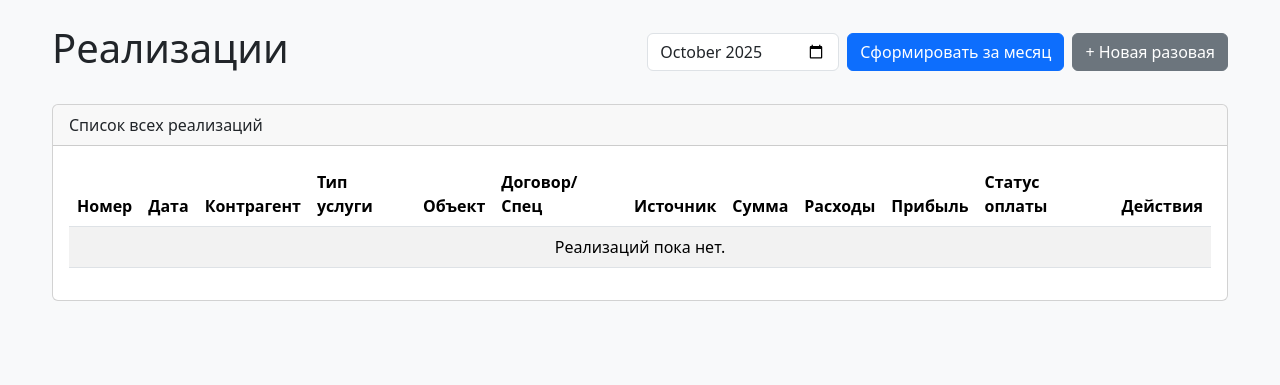
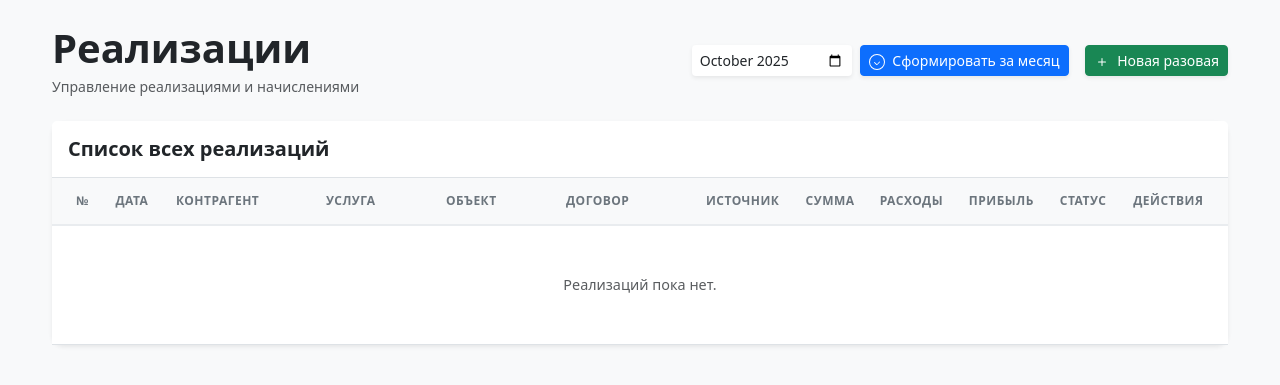
Before and after one commit to Daulet13/FoodcityReklama, a Flask app: page /realizations in a window 1280 px wide. Shown: the part 56-441 px from the top of the page. Run offline with Flask 3, Linux system fonts and the light colour scheme.

Commit message:
feat: СѓР»СѓС‡С€РµРЅ РґРёР·Р°Р№РЅ СЃС‚СЂР°РЅРёС†С‹ СЂРµР°Р»РёР·Р°С†РёР№ - РёСЃРїСЂР°РІР»РµРЅР° С€РёСЂРёРЅР° С‚Р°Р±Р»РёС†С‹, РґРѕР±Р°РІР»РµРЅС‹ СЃРѕРІСЂРµРјРµРЅРЅС‹Рµ СЃС‚РёР»Рё

```diff
--- a/templates/base.html
+++ b/templates/base.html
@@ -14,6 +14,7 @@
             max-width: 1200px;
         }
     </style>
+    {% block styles %}{% endblock %}
 </head>
 <body>
     <nav class="navbar navbar-expand-lg navbar-dark bg-dark mb-4">
--- a/templates/realizations.html
+++ b/templates/realizations.html
@@ -4,13 +4,27 @@
 
 {% block content %}
 <div class="d-flex justify-content-between align-items-center mb-4">
-    <h1>Реализации</h1>
-    <div class="d-flex align-items-center gap-2">
+    <div>
+        <h1 class="mb-1 fw-bold">Реализации</h1>
+        <p class="text-muted small mb-0">Управление реализациями и начислениями</p>
+    </div>
+    <div class="d-flex align-items-center gap-3">
         <form action="{{ url_for('generate_realizations') }}" method="post" class="d-flex align-items-center gap-2">
-            <input type="month" name="month" class="form-control" value="{{ now.strftime('%Y-%m') }}">
-            <button type="submit" class="btn btn-primary text-nowrap">Сформировать за месяц</button>
+            <input type="month" name="month" class="form-control form-control-sm shadow-sm border-0" style="width: 160px;" value="{{ now.strftime('%Y-%m') }}">
+            <button type="submit" class="btn btn-primary btn-sm shadow-sm text-nowrap">
+                <svg xmlns="http://www.w3.org/2000/svg" width="16" height="16" fill="currentColor" viewBox="0 0 16 16" class="me-1">
+                    <path d="M8 15A7 7 0 1 1 8 1a7 7 0 0 1 0 14zm0 1A8 8 0 1 0 8 0a8 8 0 0 0 0 16z"/>
+                    <path d="M7.646 10.854a.5.5 0 0 0 .708 0l2.5-2.5a.5.5 0 0 0-.708-.708L8 10.293 5.854 8.146a.5.5 0 1 0-.708.708l2.5 2.5z"/>
+                </svg>
+                Сформировать за месяц
+            </button>
         </form>
-        <button class="btn btn-secondary text-nowrap" data-bs-toggle="modal" data-bs-target="#createOneOffModal">+ Новая разовая</button>
+        <button class="btn btn-success btn-sm shadow-sm text-nowrap" data-bs-toggle="modal" data-bs-target="#createOneOffModal">
+            <svg xmlns="http://www.w3.org/2000/svg" width="16" height="16" fill="currentColor" viewBox="0 0 16 16" class="me-1">
+                <path d="M8 4a.5.5 0 0 1 .5.5v3h3a.5.5 0 0 1 0 1h-3v3a.5.5 0 0 1-1 0v-3h-3a.5.5 0 0 1 0-1h3v-3A.5.5 0 0 1 8 4z"/>
+            </svg>
+            Новая разовая
+        </button>
     </div>
 </div>
 
@@ -25,68 +39,94 @@
     {% endif %}
 {% endwith %}
 
-<div class="card">
-    <div class="card-header">
-        Список всех реализаций
+<div class="card shadow-sm border-0">
+    <div class="card-header bg-white border-bottom py-3">
+        <h5 class="mb-0 fw-semibold">Список всех реализаций</h5>
     </div>
-    <div class="card-body">
-        <table class="table table-striped">
-            <thead>
+    <div class="card-body p-0">
+        <div class="table-responsive">
+            <table class="table table-hover mb-0 align-middle">
+                <thead class="table-light">
                     <tr>
-                    <th>Номер</th>
-                    <th>Дата</th>
-                    <th>Контрагент</th>
-                    <th>Тип услуги</th>
-                    <th>Объект</th>
-                    <th>Договор/Спец</th>
-                    <th>Источник</th>
-                    <th>Сумма</th>
-                    <th>Расходы</th>
-                    <th>Прибыль</th>
-                    <th>Статус оплаты</th>
-                    <th>Действия</th>
+                        <th class="ps-4" style="width: 80px;">№</th>
+                        <th style="width: 100px;">Дата</th>
+                        <th style="min-width: 150px;">Контрагент</th>
+                        <th style="min-width: 120px;">Услуга</th>
+                        <th style="min-width: 120px;">Объект</th>
+                        <th style="min-width: 140px;">Договор</th>
+                        <th style="width: 80px;" class="text-center">Источник</th>
+                        <th style="width: 100px;" class="text-end">Сумма</th>
+                        <th style="width: 100px;" class="text-end">Расходы</th>
+                        <th style="width: 110px;" class="text-end">Прибыль</th>
+                        <th style="width: 120px;" class="text-center">Статус</th>
+                        <th style="width: 120px;" class="text-center pe-4">Действия</th>
                     </tr>
                 </thead>
                 <tbody>
                     {% for r in realizations %}
-                <tr>
-                    <td><a href="#" class="text-decoration-none">{{ r.number }}</a></td>
+                    <tr class="border-start border-0">
+                        <td class="ps-4">
+                            <span class="text-muted small">{{ r.number[:8] }}...</span>
+                        </td>
                         <td>{{ r.date.strftime('%d/%m/%Y') }}</td>
-                    <td>{{ r.counterparty.brand_name }}</td>
-                    <td>{{ r.services[0].service_type.name.value if r.services else '—' }}</td>
-                    <td>{{ r.services[0].property_object.name if r.services and r.services[0].property_object else '—' }}</td>
+                        <td>
+                            <span class="fw-medium">{{ r.counterparty.brand_name }}</span>
+                        </td>
+                        <td>
+                            <span class="text-muted small">{{ r.services[0].service_type.name.value if r.services else '—' }}</span>
+                        </td>
+                        <td>
+                            <span class="text-muted small">{{ r.services[0].property_object.name if r.services and r.services[0].property_object else '—' }}</span>
+                        </td>
                         <td>
                             {% if r.specification %}
-                            <a href="{{ url_for('contract_detail', contract_id=r.contract_id) }}" class="text-decoration-none">{{ r.contract.number }}</a> / {{ r.specification.number }}
+                                <a href="{{ url_for('contract_detail', contract_id=r.contract_id) }}" class="text-decoration-none text-primary small">{{ r.contract.number }}</a>
+                                <span class="text-muted small">/ {{ r.specification.number }}</span>
                             {% elif r.contract %}
-                            <a href="{{ url_for('contract_detail', contract_id=r.contract_id) }}" class="text-decoration-none">{{ r.contract.number }}</a>
+                                <a href="{{ url_for('contract_detail', contract_id=r.contract_id) }}" class="text-decoration-none text-primary small">{{ r.contract.number }}</a>
                             {% else %}
-                            —
+                                <span class="text-muted">—</span>
                             {% endif %}
                         </td>
-                    <td>
+                        <td class="text-center">
                             {% if r.source.name == 'AUTO' %}
-                            <span class="badge bg-info">Авто</span>
+                                <span class="badge rounded-pill bg-primary bg-opacity-10 text-primary border-0 px-2 py-1">Авто</span>
                             {% else %}
-                            <span class="badge bg-secondary">Разовая</span>
+                                <span class="badge rounded-pill bg-secondary bg-opacity-10 text-secondary border-0 px-2 py-1">Ручная</span>
                             {% endif %}
                         </td>
-                    <td class="text-end">{{ "%.2f"|format(r.total_sale) }}</td>
-                    <td class="text-end">{{ "%.2f"|format(r.total_expense) }}</td>
-                    <td class="text-end fw-bold">{{ "%.2f"|format(r.total_profit) }}</td>
-                    <td><span class="badge bg-warning text-dark">{{ r.payment_status.value }}</span></td>
-                    <td>
-                        <button class="btn btn-sm btn-outline-primary" data-bs-toggle="modal" data-bs-target="#editRealizationModal{{ r.id }}">Изменить</button>
-                        <button class="btn btn-sm btn-outline-danger" data-bs-toggle="modal" data-bs-target="#deleteRealizationModal{{ r.id }}">Удалить</button>
+                        <td class="text-end fw-medium">{{ "%.2f"|format(r.total_sale) }}</td>
+                        <td class="text-end text-muted">{{ "%.2f"|format(r.total_expense) }}</td>
+                        <td class="text-end fw-bold text-success">{{ "%.2f"|format(r.total_profit) }}</td>
+                        <td class="text-center">
+                            <span class="badge rounded-pill bg-warning bg-opacity-10 text-warning-emphasis border-0 px-2 py-1">{{ r.payment_status.value }}</span>
+                        </td>
+                        <td class="text-center pe-4">
+                            <div class="btn-group btn-group-sm" role="group">
+                                <button class="btn btn-outline-primary btn-sm" data-bs-toggle="modal" data-bs-target="#editRealizationModal{{ r.id }}" title="Изменить">
+                                    <svg xmlns="http://www.w3.org/2000/svg" width="14" height="14" fill="currentColor" viewBox="0 0 16 16">
+                                        <path d="M12.854.146a.5.5 0 0 0-.707 0L10.5 1.793 14.207 5.5l1.647-1.646a.5.5 0 0 0 0-.708l-3-3zm.646 6.061L9.793 2.5 3.293 9H3.5a.5.5 0 0 1 .5.5v.5h.5a.5.5 0 0 1 .5.5v.5h.5a.5.5 0 0 1 .5.5v.5h.5a.5.5 0 0 1 .5.5v.207l6.5-6.5zm-7.468 7.468A.5.5 0 0 1 6 13.5V13h-.5a.5.5 0 0 1-.5-.5V12h-.5a.5.5 0 0 1-.5-.5V11h-.5a.5.5 0 0 1-.5-.5V10h-.293a.5.5 0 0 1-.353-.146l-.854-.854A1.5 1.5 0 0 1 0 8.207V1.5C0 .567.567 0 1.5 0h8.586a1.5 1.5 0 0 1 1.06.44l4.853 4.853a1.5 1.5 0 0 1 .44 1.06V8.5a.5.5 0 0 1-.5.5h-8a.5.5 0 0 1-.5-.5V8z"/>
+                                    </svg>
+                                </button>
+                                <button class="btn btn-outline-danger btn-sm" data-bs-toggle="modal" data-bs-target="#deleteRealizationModal{{ r.id }}" title="Удалить">
+                                    <svg xmlns="http://www.w3.org/2000/svg" width="14" height="14" fill="currentColor" viewBox="0 0 16 16">
+                                        <path d="M5.5 5.5A.5.5 0 0 1 6 6v6a.5.5 0 0 1-1 0V6a.5.5 0 0 1 .5-.5zm2.5 0a.5.5 0 0 1 .5.5v6a.5.5 0 0 1-1 0V6a.5.5 0 0 1 .5-.5zm3 .5a.5.5 0 0 0-1 0v6a.5.5 0 0 0 1 0V6z"/>
+                                        <path fill-rule="evenodd" d="M14.5 3a1 1 0 0 1-1 1H13v9a2 2 0 0 1-2 2H5a2 2 0 0 1-2-2V4h-.5a1 1 0 0 1-1-1V2a1 1 0 0 1 1-1H6a1 1 0 0 1 1-1h2a1 1 0 0 1 1 1h3.5a1 1 0 0 1 1 1v1zM4.118 4 4 4.059V13a1 1 0 0 0 1 1h6a1 1 0 0 0 1-1V4.059L11.882 4H4.118zM2.5 3V2h11v1h-11z"/>
+                                    </svg>
+                                </button>
+                            </div>
                         </td>
                     </tr>
                     {% else %}
                     <tr>
-                    <td colspan="12" class="text-center">Реализаций пока нет.</td>
+                        <td colspan="12" class="text-center py-5 text-muted">
+                            <p class="mb-0">Реализаций пока нет.</p>
+                        </td>
                     </tr>
                     {% endfor %}
                 </tbody>
             </table>
+        </div>
     </div>
 </div>
 
@@ -355,6 +395,47 @@
 </div>
 {% endblock %}
 
+{% block styles %}
+{{ super() }}
+<style>
+    .table-hover tbody tr {
+        transition: all 0.2s ease;
+    }
+    .table-hover tbody tr:hover {
+        background-color: #f8f9fa;
+        transform: translateX(2px);
+        box-shadow: inset 4px 0 0 0 #0d6efd;
+    }
+    .card {
+        border-radius: 12px;
+    }
+    .table {
+        font-size: 0.9rem;
+    }
+    .table th {
+        font-weight: 600;
+        text-transform: uppercase;
+        font-size: 0.75rem;
+        letter-spacing: 0.5px;
+        color: #6c757d;
+        border-bottom: 2px solid #e9ecef;
+        padding: 0.875rem 0.75rem;
+    }
+    .table td {
+        padding: 1rem 0.75rem;
+        vertical-align: middle;
+    }
+    .btn-group-sm .btn {
+        padding: 0.25rem 0.5rem;
+        border-radius: 6px;
+    }
+    .badge {
+        font-weight: 500;
+        font-size: 0.7rem;
+    }
+</style>
+{% endblock %}
+
 {% block scripts %}
 {{ super() }}
 <script>
```
Lines whose indentation alone changed are shown as unchanged.
